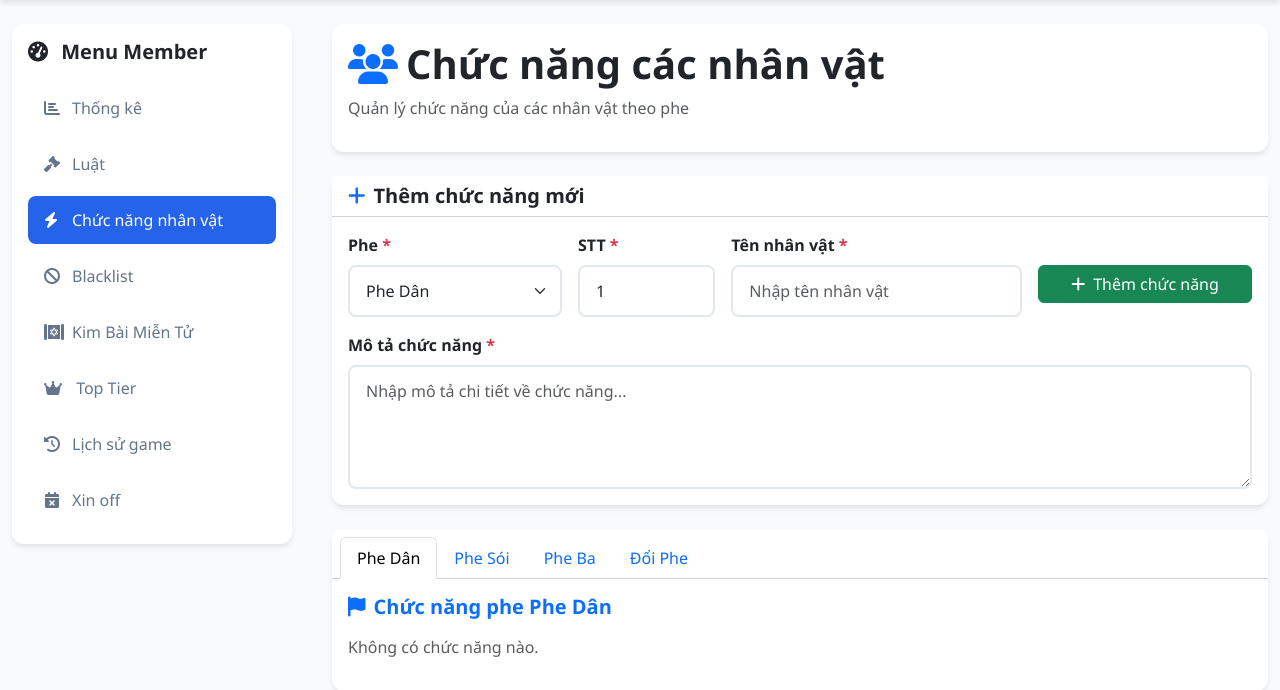
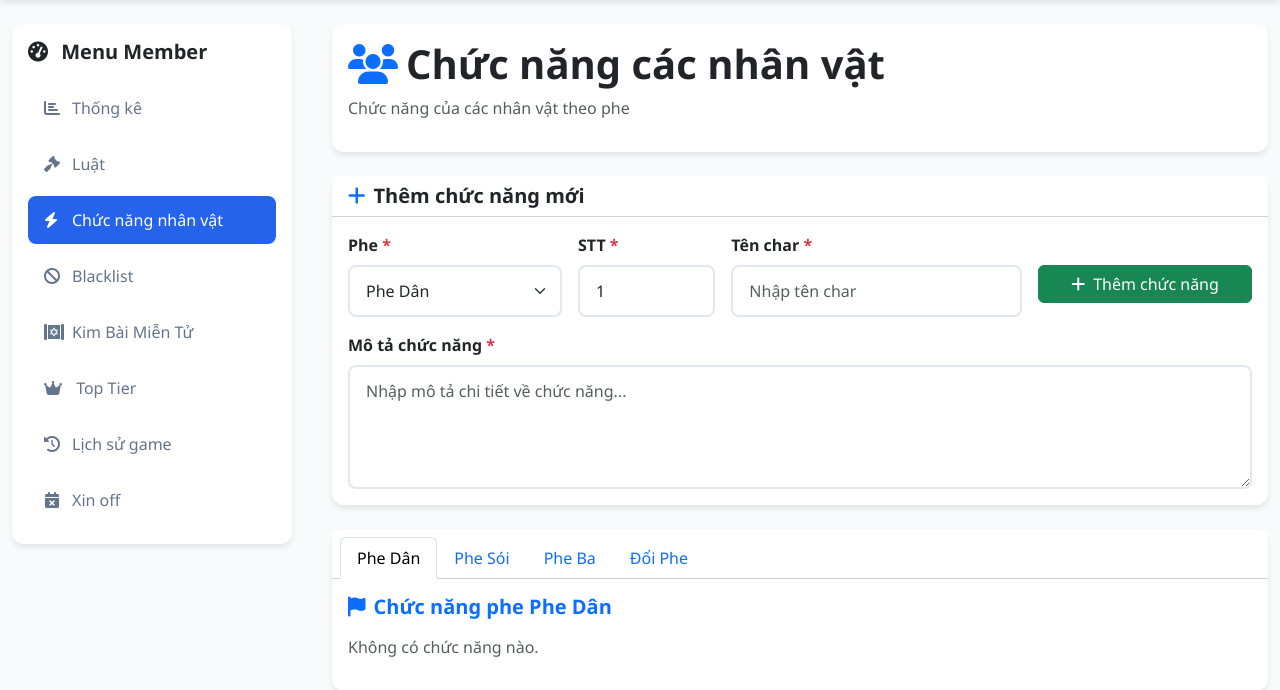
Before and after one commit to Tmy-andy/PiuPiu, a Flask app: page /abilities in a window 1280 px wide. Shown: the part 62-752 px from the top of the page. Run offline with Flask 3, Linux system fonts and the light colour scheme; the visitor is signed in with stand-in values (Sample User, id 1); data comes from the database, SQL or seed files in the repository; data that the repository does not hold is empty; some libraries are stand-ins or nearby versions.

Commit message:
cập nhật

```diff
--- a/templates/abilities.html
+++ b/templates/abilities.html
@@ -14,7 +14,7 @@
                 <h1 class="card-title fw-bold">
                     <i class="fas fa-users me-2 text-primary"></i>Chức năng các nhân vật
                 </h1>
-                <p class="text-muted">Quản lý chức năng của các nhân vật theo phe</p>
+                <p class="text-muted">Chức năng của các nhân vật theo phe</p>
             </div>
         </div>
 
@@ -43,8 +43,8 @@
                             <input name="order" id="order-input" type="number" class="form-control" placeholder="Tự động" required>
                         </div>
                         <div class="col-md-4">
-                            <label class="form-label fw-semibold">Tên nhân vật <span class="text-danger">*</span></label>
-                            <input name="name" class="form-control" placeholder="Nhập tên nhân vật" required>
+                            <label class="form-label fw-semibold">Tên char <span class="text-danger">*</span></label>
+                            <input name="name" class="form-control" placeholder="Nhập tên char" required>
                         </div>
                         <div class="col-md-3">
                             <label class="form-label fw-semibold">&nbsp;</label>
@@ -90,7 +90,7 @@
                             <thead>
                                 <tr>
                                     <th>STT</th>
-                                    <th>Tên nhân vật</th>
+                                    <th>Tên char</th>
                                     <th>Mô tả</th>
                                     {% if is_admin %}<th>Hành động</th>{% endif %}
                                 </tr>
```
